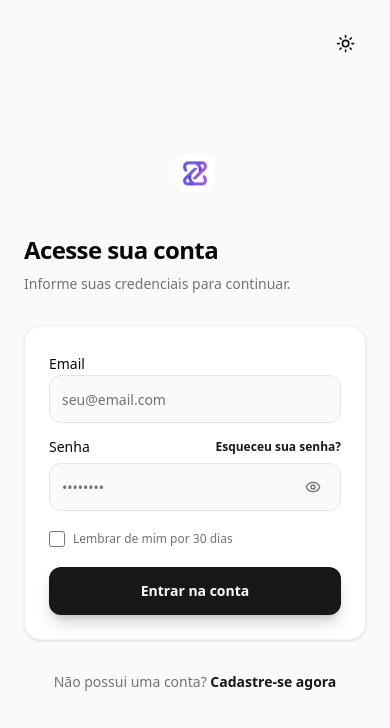
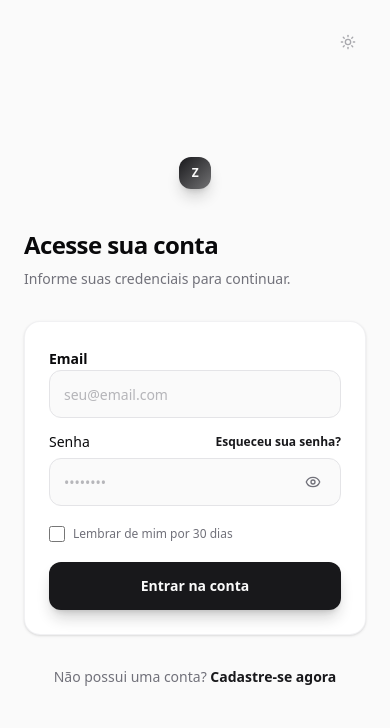
Before and after one commit to Kimichubi/zenda-app-frontend, a Next.js app: page /login in a window 390 px wide. Shown: the top 728 px of the page. Built offline with nearby package versions, Linux system fonts and the light colour scheme; no server answers.

Commit message:
feat: atualizar estilos e animações em componentes, incluindo logo, sidebar e botões

```diff
--- a/src/app/globals.css
+++ b/src/app/globals.css
@@ -31,54 +31,93 @@
   --color-surface: var(--surface);
   --color-surface-foreground: var(--surface-foreground);
 
+  --color-emerald: var(--emerald);
+  --color-emerald-foreground: var(--emerald-foreground);
+  --color-amber: var(--amber);
+  --color-amber-foreground: var(--amber-foreground);
+  --color-rose: var(--rose);
+  --color-rose-foreground: var(--rose-foreground);
+
   --radius-lg: var(--radius);
   --radius-md: calc(var(--radius) - 2px);
   --radius-sm: calc(var(--radius) - 4px);
 
   --animate-accordion-down: accordion-down 0.2s ease-out;
   --animate-accordion-up: accordion-up 0.2s ease-out;
+  --animate-fade-in: fade-in 0.5s ease-out;
+  --animate-fade-in-up: fade-in-up 0.5s ease-out;
+  --animate-scale-in: scale-in 0.3s ease-out;
+  --animate-slide-up: slide-up 0.4s ease-out;
+  --animate-shimmer: shimmer 2s infinite;
 
   @keyframes accordion-down {
-    from {
-      height: 0;
-    }
-    to {
-      height: var(--radix-accordion-content-height);
-    }
+    from { height: 0; }
+    to { height: var(--radix-accordion-content-height); }
   }
   @keyframes accordion-up {
-    from {
-      height: var(--radix-accordion-content-height);
-    }
-    to {
-      height: 0;
-    }
+    from { height: var(--radix-accordion-content-height); }
+    to { height: 0; }
+  }
+  @keyframes fade-in {
+    from { opacity: 0; }
+    to { opacity: 1; }
+  }
+  @keyframes fade-in-up {
+    from { opacity: 0; transform: translateY(12px); }
+    to { opacity: 1; transform: translateY(0); }
+  }
+  @keyframes scale-in {
+    from { opacity: 0; transform: scale(0.95); }
+    to { opacity: 1; transform: scale(1); }
+  }
+  @keyframes slide-up {
+    from { transform: translateY(8px); opacity: 0; }
+    to { transform: translateY(0); opacity: 1; }
+  }
+  @keyframes shimmer {
+    0% { background-position: -200% 0; }
+    100% { background-position: 200% 0; }
   }
 }
+
+@utility animate-stagger-1 { animation-delay: 50ms; }
+@utility animate-stagger-2 { animation-delay: 100ms; }
+@utility animate-stagger-3 { animation-delay: 150ms; }
+@utility animate-stagger-4 { animation-delay: 200ms; }
+@utility animate-stagger-5 { animation-delay: 250ms; }
+@utility animate-stagger-6 { animation-delay: 300ms; }
+@utility animate-stagger-7 { animation-delay: 350ms; }
+@utility animate-stagger-8 { animation-delay: 400ms; }
 
 @layer base {
   :root {
     --background: #fafafa;
-    --foreground: #0a0a0b;
+    --foreground: #09090b;
     --card: #ffffff;
-    --card-foreground: #0a0a0b;
+    --card-foreground: #09090b;
     --popover: #ffffff;
-    --popover-foreground: #0a0a0b;
+    --popover-foreground: #09090b;
     --primary: #18181b;
     --primary-foreground: #fafafa;
     --secondary: #f4f4f5;
     --secondary-foreground: #18181b;
-    --muted: #f4f4f5;
+    --muted: #f1f1f3;
     --muted-foreground: #71717a;
-    --accent: #f4f4f5;
+    --accent: #e8e8ec;
     --accent-foreground: #18181b;
     --surface: #ffffff;
-    --surface-foreground: #0a0a0b;
-    --destructive: #ef4444;
+    --surface-foreground: #09090b;
+    --destructive: #e11d48;
     --destructive-foreground: #fafafa;
     --border: #e4e4e7;
     --input: #e4e4e7;
     --ring: #18181b;
+    --emerald: #059669;
+    --emerald-foreground: #fafafa;
+    --amber: #d97706;
+    --amber-foreground: #fafafa;
+    --rose: #e11d48;
+    --rose-foreground: #fafafa;
     --radius: 0.75rem;
   }
 
@@ -93,9 +132,9 @@
     --primary-foreground: #18181b;
     --secondary: #18181b;
     --secondary-foreground: #fafafa;
-    --muted: #18181b;
+    --muted: #141416;
     --muted-foreground: #a1a1aa;
-    --accent: #27272a;
+    --accent: #1f1f23;
     --accent-foreground: #fafafa;
     --surface: #0c0c0e;
     --surface-foreground: #fafafa;
@@ -104,6 +143,12 @@
     --border: #27272a;
     --input: #27272a;
     --ring: #a1a1aa;
+    --emerald: #059669;
+    --emerald-foreground: #fafafa;
+    --amber: #d97706;
+    --amber-foreground: #fafafa;
+    --rose: #e11d48;
+    --rose-foreground: #fafafa;
   }
 }
 
@@ -113,6 +158,33 @@
   }
   body {
     @apply bg-background text-foreground antialiased;
-    font-feature-settings: "rlig" 1, "calt" 1;
+    font-feature-settings: "rlig" 1, "calt" 1, "ss01" 1, "cv05" 1;
   }
 }
+
+@utility bg-grid {
+  background-image:
+    linear-gradient(to right, var(--border) 1px, transparent 1px),
+    linear-gradient(to bottom, var(--border) 1px, transparent 1px);
+  background-size: 48px 48px;
+}
+
+@utility bg-dot {
+  background-image: radial-gradient(circle, var(--border) 1px, transparent 1px);
+  background-size: 24px 24px;
+}
+
+@utility text-gradient {
+  @apply text-transparent bg-clip-text bg-gradient-to-r from-foreground via-foreground/80 to-foreground/60;
+}
+
+@utility shimmer {
+  background: linear-gradient(
+    90deg,
+    transparent 0%,
+    var(--muted) 50%,
+    transparent 100%
+  );
+  background-size: 200% 100%;
+  animation: shimmer 2s infinite;
+}
--- a/src/app/layout.tsx
+++ b/src/app/layout.tsx
@@ -15,7 +15,14 @@ const geistMono = Geist_Mono({
 
 export const metadata: Metadata = {
   title: "Zenda — Gestão inteligente para barbearias e salões",
-  description: "Organize agendamentos, clientes, pagamentos e sua equipe em um só lugar. Onboarding personalizado para o seu negócio.",
+  description: "Organize agendamentos, clientes, pagamentos e sua equipe em um só lugar.",
+  openGraph: {
+    title: "Zenda — Gestão inteligente para barbearias e salões",
+    description: "Organize agendamentos, clientes, pagamentos e sua equipe em um só lugar.",
+    siteName: "Zenda",
+    locale: "pt_BR",
+    type: "website",
+  },
 };
 
 export default function RootLayout({
@@ -28,7 +35,9 @@ export default function RootLayout({
       <body
         className={`${geistSans.variable} ${geistMono.variable} antialiased min-h-screen bg-background text-foreground selection:bg-primary/30`}
       >
-        <Providers>{children}</Providers>
+        <Providers>
+          <div className="animate-fade-in">{children}</div>
+        </Providers>
       </body>
     </html>
   );
--- a/src/components/layout/logo.tsx
+++ b/src/components/layout/logo.tsx
@@ -1,8 +1,3 @@
-"use client";
-
-import Image from "next/image";
-import { useTheme } from "next-themes";
-import { useEffect, useState } from "react";
 import { cn } from "@/utils";
 
 interface LogoProps {
@@ -11,31 +6,27 @@ interface LogoProps {
   iconOnly?: boolean;
 }
 
-export function Logo({ height = 32, className, iconOnly = false }: LogoProps) {
-  const { resolvedTheme } = useTheme();
-  const [mounted, setMounted] = useState(false);
-
-  useEffect(() => {
-    setMounted(true);
-  }, []);
-
-  if (!mounted) {
-    return <div className={cn("bg-primary rounded-lg", className)} style={{ width: height, height }} />;
+export function Logo({ className, iconOnly = false }: LogoProps) {
+  if (iconOnly) {
+    return (
+      <div className={cn(
+        "flex h-8 w-8 items-center justify-center rounded-xl bg-gradient-to-br from-primary to-primary/60 shadow-lg shadow-primary/20",
+        className
+      )}>
+        <span className="text-xs font-black text-primary-foreground tracking-tight">Z</span>
+      </div>
+    );
   }
 
-  const isDark = resolvedTheme === "dark";
-  const src = iconOnly
-    ? isDark ? "/zenda-logo/logo_zenda_dark_icon.png" : "/zenda-logo/logo_zenda_light_icon.png"
-    : isDark ? "/zenda-logo/logo_zenda_dark.png" : "/zenda-logo/logo_zenda_light.png";
-
   return (
-    <Image
-      src={src}
-      alt="Zenda"
-      width={iconOnly ? height : height * 4}
-      height={height}
-      className={cn("object-contain", className)}
-      priority
-    />
+    <div className={cn("flex items-center gap-2.5", className)}>
+      <div className="flex h-8 w-8 items-center justify-center rounded-xl bg-gradient-to-br from-primary to-primary/60 shadow-lg shadow-primary/20">
+        <span className="text-xs font-black text-primary-foreground tracking-tight">Z</span>
+      </div>
+      <div className="flex items-baseline gap-0.5">
+        <span className="text-lg font-black tracking-tight text-foreground">Zenda</span>
+        <span className="text-[10px] font-bold text-muted-foreground/50 tracking-[0.2em] uppercase hidden sm:inline">App</span>
+      </div>
+    </div>
   );
 }
--- a/src/components/layout/theme-toggle.tsx
+++ b/src/components/layout/theme-toggle.tsx
@@ -15,8 +15,8 @@ export function ThemeToggle() {
 
   if (!mounted) {
     return (
-      <Button variant="ghost" size="icon" className="w-10 h-10 rounded-full">
-        <div className="w-5 h-5" />
+      <Button variant="ghost" size="icon" className="h-9 w-9 rounded-xl">
+        <div className="h-4 w-4" />
       </Button>
     );
   }
@@ -26,11 +26,11 @@ export function ThemeToggle() {
       variant="ghost"
       size="icon"
       onClick={() => setTheme(theme === "light" ? "dark" : "light")}
-      className="w-10 h-10 rounded-full transition-all duration-300 hover:bg-accent"
-      aria-label="Toggle theme"
+      className="h-9 w-9 rounded-xl text-muted-foreground/60 hover:text-foreground hover:bg-accent/50 transition-all duration-200"
+      aria-label="Alternar tema"
     >
-      <Sun className="h-[1.2rem] w-[1.2rem] rotate-0 scale-100 transition-all dark:-rotate-90 dark:scale-0" />
-      <Moon className="absolute h-[1.2rem] w-[1.2rem] rotate-90 scale-0 transition-all dark:rotate-0 dark:scale-100" />
+      <Sun className="h-4 w-4 rotate-0 scale-100 transition-all duration-300 dark:-rotate-90 dark:scale-0" />
+      <Moon className="absolute h-4 w-4 rotate-90 scale-0 transition-all duration-300 dark:rotate-0 dark:scale-100" />
     </Button>
   );
 }
--- a/src/components/ui/button.tsx
+++ b/src/components/ui/button.tsx
@@ -4,46 +4,43 @@ import { forwardRef, type ButtonHTMLAttributes } from "react";
 import { cn } from "@/utils";
 
 export interface ButtonProps extends ButtonHTMLAttributes<HTMLButtonElement> {
-  variant?: "primary" | "secondary" | "outline" | "ghost" | "danger" | "link" | "icon";
+  variant?: "primary" | "secondary" | "outline" | "ghost" | "danger" | "link";
   size?: "sm" | "md" | "lg" | "icon";
   loading?: boolean;
 }
 
 const variantClasses: Record<string, string> = {
-  primary: "bg-primary text-primary-foreground hover:bg-primary/90 shadow-sm",
-  secondary: "bg-secondary text-secondary-foreground hover:bg-secondary/80",
-  outline: "border border-input bg-background hover:bg-accent hover:text-accent-foreground",
-  ghost: "hover:bg-accent hover:text-accent-foreground",
-  danger: "bg-destructive text-destructive-foreground hover:bg-destructive/90",
-  link: "text-primary underline-offset-4 hover:underline",
-  icon: "h-10 w-10 p-0",
+  primary:
+    "bg-primary text-primary-foreground hover:bg-primary/90 shadow-sm shadow-primary/15 hover:shadow-md hover:shadow-primary/20 active:shadow-sm",
+  secondary:
+    "bg-secondary text-secondary-foreground hover:bg-secondary/80 shadow-sm",
+  outline:
+    "border border-input bg-background hover:bg-accent hover:text-accent-foreground active:bg-accent/70",
+  ghost:
+    "hover:bg-accent hover:text-accent-foreground active:bg-accent/70",
+  danger:
+    "bg-destructive text-destructive-foreground hover:bg-destructive/90 shadow-sm shadow-destructive/15",
+  link:
+    "text-primary underline-offset-4 hover:underline",
 };
 
 const sizeClasses: Record<string, string> = {
-  sm: "h-9 rounded-md px-3 text-xs",
-  md: "h-10 px-4 py-2",
-  lg: "h-11 rounded-md px-8",
-  icon: "h-10 w-10",
+  sm: "h-8 rounded-lg px-3 text-xs font-semibold gap-1.5",
+  md: "h-10 rounded-xl px-4 text-sm font-semibold gap-2",
+  lg: "h-12 rounded-xl px-6 text-sm font-bold gap-2",
+  icon: "h-9 w-9 rounded-xl",
 };
 
 export const Button = forwardRef<HTMLButtonElement, ButtonProps>(
   (
-    {
-      className,
-      variant = "primary",
-      size = "md",
-      loading,
-      disabled,
-      children,
-      ...props
-    },
+    { className, variant = "primary", size = "md", loading, disabled, children, ...props },
     ref,
   ) => {
     return (
       <button
         ref={ref}
         className={cn(
-          "inline-flex items-center justify-center whitespace-nowrap rounded-md text-sm font-medium ring-offset-background transition-colors focus-visible:outline-none focus-visible:ring-2 focus-visible:ring-ring focus-visible:ring-offset-2 disabled:pointer-events-none disabled:opacity-50",
+          "inline-flex items-center justify-center whitespace-nowrap text-sm font-semibold ring-offset-background transition-all duration-200 focus-visible:outline-none focus-visible:ring-2 focus-visible:ring-ring focus-visible:ring-offset-2 disabled:pointer-events-none disabled:opacity-50",
           variantClasses[variant],
           sizeClasses[size],
           className,
@@ -54,23 +51,12 @@ export const Button = forwardRef<HTMLButtonElement, ButtonProps>(
         {loading && (
           <svg
             data-testid="button-spinner"
-            className="mr-2 h-4 w-4 animate-spin"
+            className="h-4 w-4 animate-spin"
             viewBox="0 0 24 24"
             fill="none"
           >
-            <circle
-              className="opacity-25"
-              cx="12"
-              cy="12"
-              r="10"
-              stroke="currentColor"
-              strokeWidth="4"
-            />
-            <path
-              className="opacity-75"
-              fill="currentColor"
-              d="M4 12a8 8 0 018-8V0C5.373 0 0 5.373 0 12h4z"
-            />
+            <circle className="opacity-25" cx="12" cy="12" r="10" stroke="currentColor" strokeWidth="4" />
+            <path className="opacity-75" fill="currentColor" d="M4 12a8 8 0 018-8V0C5.373 0 0 5.373 0 12h4z" />
           </svg>
         )}
         {children}
--- a/src/components/ui/card.tsx
+++ b/src/components/ui/card.tsx
@@ -8,7 +8,7 @@ const Card = React.forwardRef<
   <div
     ref={ref}
     className={cn(
-      "rounded-lg border bg-card text-card-foreground shadow-sm",
+      "rounded-xl border border-border/50 bg-card text-card-foreground shadow-sm",
       className,
     )}
     {...props}
--- a/src/components/ui/input.tsx
+++ b/src/components/ui/input.tsx
@@ -14,11 +14,11 @@ export const Input = forwardRef<HTMLInputElement, InputProps>(
     const errorId = inputId ? `${inputId}-error` : undefined;
 
     return (
-      <div className="w-full space-y-2">
+      <div className="w-full space-y-1.5">
         {label && (
           <label
             htmlFor={inputId}
-            className="text-sm font-medium leading-none peer-disabled:cursor-not-allowed peer-disabled:opacity-70"
+            className="text-sm font-semibold leading-none peer-disabled:cursor-not-allowed peer-disabled:opacity-70"
           >
             {label}
           </label>
@@ -30,14 +30,14 @@ export const Input = forwardRef<HTMLInputElement, InputProps>(
           aria-invalid={!!error}
           aria-describedby={error ? errorId : undefined}
           className={cn(
-            "flex h-10 w-full rounded-md border border-input bg-background px-3 py-2 text-sm ring-offset-background file:border-0 file:bg-transparent file:text-sm file:font-medium placeholder:text-muted-foreground focus-visible:outline-none focus-visible:ring-2 focus-visible:ring-ring focus-visible:ring-offset-2 disabled:cursor-not-allowed disabled:opacity-50",
-            error && "border-destructive focus-visible:ring-destructive",
+            "flex h-10 w-full rounded-xl border border-input bg-background px-3.5 py-2 text-sm ring-offset-background transition-all duration-200 file:border-0 file:bg-transparent file:text-sm file:font-medium placeholder:text-muted-foreground/50 focus-visible:outline-none focus-visible:ring-2 focus-visible:ring-ring/20 focus-visible:border-ring/40 disabled:cursor-not-allowed disabled:opacity-50",
+            error && "border-destructive/60 focus-visible:ring-destructive/20 focus-visible:border-destructive/60",
             className,
           )}
           {...props}
         />
         {error && (
-          <p id={errorId} className="text-sm font-medium text-destructive" role="alert">
+          <p id={errorId} className="text-xs font-medium text-destructive/80" role="alert">
             {error}
           </p>
         )}
```
Also changed, not shown: src/components/layout/dashboard-layout.tsx (+16 -13 lines), src/components/layout/sidebar.tsx (+8 -12 lines).
